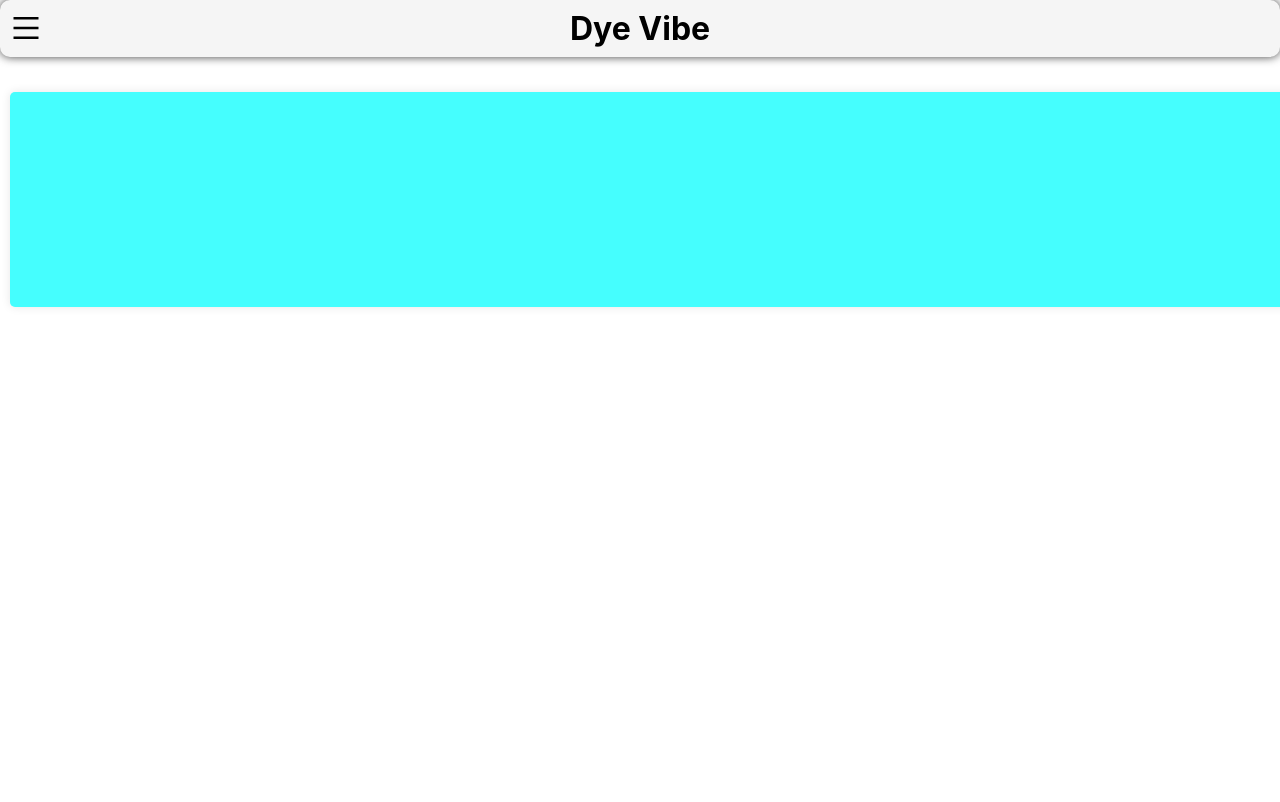
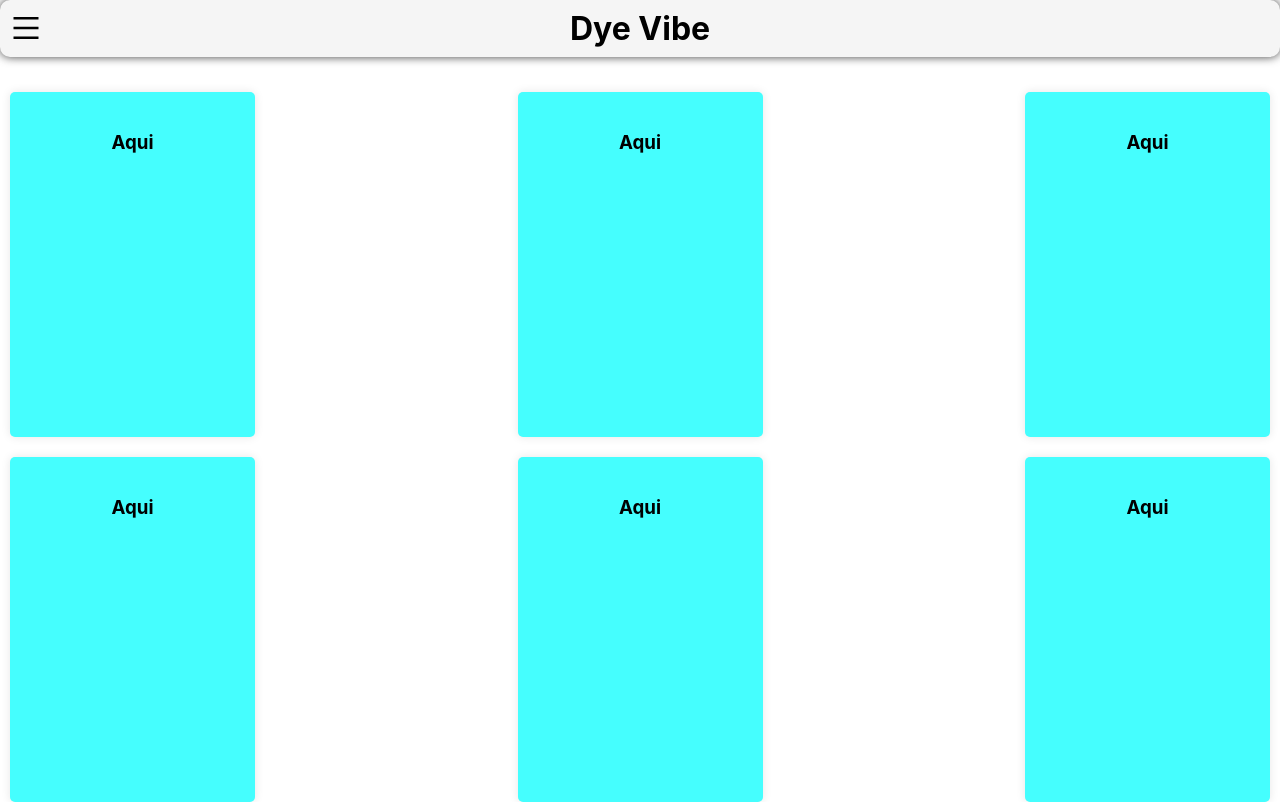
Before and after one commit to maikonweber/next-loja, a Next.js app: page / in a window 1280 px wide. Built offline with nearby package versions, Linux system fonts and the light colour scheme.

Commit message:
adicion div style

```diff
--- a/pages/index.js
+++ b/pages/index.js
@@ -5,6 +5,9 @@ import styles from '../styles/Home.module.css'
 import Card from '../src/components/card'
 
 export default function Home() {
+
+  const image = 'src/image/001.jpg'
+
   return (
     <>
     <div className={styles.main}>
@@ -14,7 +17,12 @@ export default function Home() {
         <link rel="icon" href="/favicon.ico" />
       </Head>
       <Header image={"aqui"} />
-      <Card />
+      <Card image={image} gridRow={'2/6'} gridColumn={'1/2'}  color={true} />
+      <Card image={image} gridRow={'2/6'} gridColumn={'3/4'} color={true} />
+      <Card image={image} gridRow={'2/6'} gridColumn={'5/6'} color={true} />
+      <Card image={image} gridRow={'7/10'} gridColumn={'1/2'} color={true} />
+      <Card image={image} gridRow={'7/10'} gridColumn={'3/4'} color={true} />
+      <Card image={image} gridRow={'7/10'} gridColumn={'5/6'} color={true} />
     </div>
     </>
     )
--- a/src/components/card.js
+++ b/src/components/card.js
@@ -1,14 +1,15 @@
 import styles from '../../styles/card.module.css';
 
-export default function Card(props) {
+export default function Card({ color, gridColumn, gridRow, image }) {
 
+    console.log(gridColumn, gridRow);
     return (
-        <div className={styles.card}>
+        <div className={styles.active} style={{gridRow: `${gridRow}`, gridColumn: `${gridColumn}`}} >
             <div className="card-header">
-                <h3>{props.title}</h3>
+                <h3>Aqui</h3>
             </div>
             <div className="card-body">
-                {props.children}
+                <img alt=""/>
             </div>
         </div>
     );
--- a/styles/card.module.css
+++ b/styles/card.module.css
@@ -1,17 +1,18 @@
 /* Card with grid  */
 
-.card {
+.active {
     display: flex;
     flex-direction: column;
     justify-content: space-between;
     align-items: center;
-    width: 100%;
-    height: 100%;
+    width: 245px;
+    height: 345px;
     background-color: #45fefe;
     border-radius: 5px;
     box-shadow: 0px 0px 10px rgba(0, 0, 0, 0.1);
     padding: 20px;
     margin: 10px;
     grid-row: 2 / 5;
-    grid-column: 1 / 6;
+    grid-column: 1 / 3;
+
 }
```
